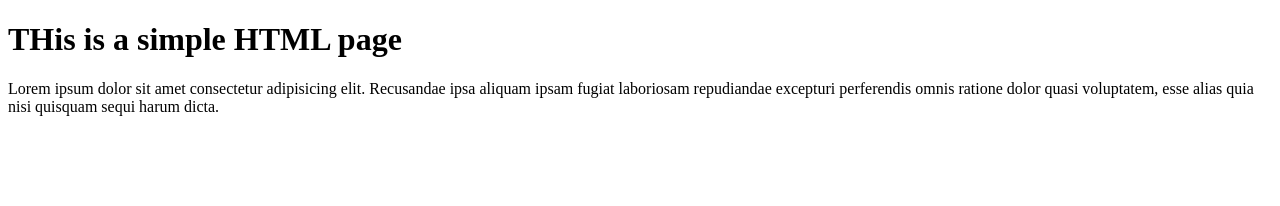
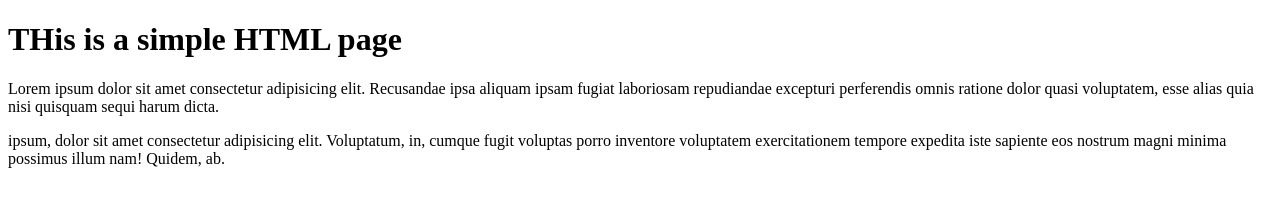
Before and after one commit to Hasan-dev-07/first-git, a plain HTML site: page index.html in a window 1280 px wide. Drawn offline with Linux system fonts and the light colour scheme.

Commit message:
version2

```diff
--- a/index.html
+++ b/index.html
@@ -8,5 +8,6 @@
 <body>
     <h1>THis is a simple HTML page</h1>
     <p>Lorem ipsum dolor sit amet consectetur adipisicing elit. Recusandae ipsa aliquam ipsam fugiat laboriosam repudiandae excepturi perferendis omnis ratione dolor quasi voluptatem, esse alias quia nisi quisquam sequi harum dicta.</p>
+    <p> ipsum, dolor sit amet consectetur adipisicing elit. Voluptatum, in, cumque fugit voluptas porro inventore voluptatem exercitationem tempore expedita iste sapiente eos nostrum magni minima possimus illum nam! Quidem, ab.</p>
 </body>
 </html>
```
